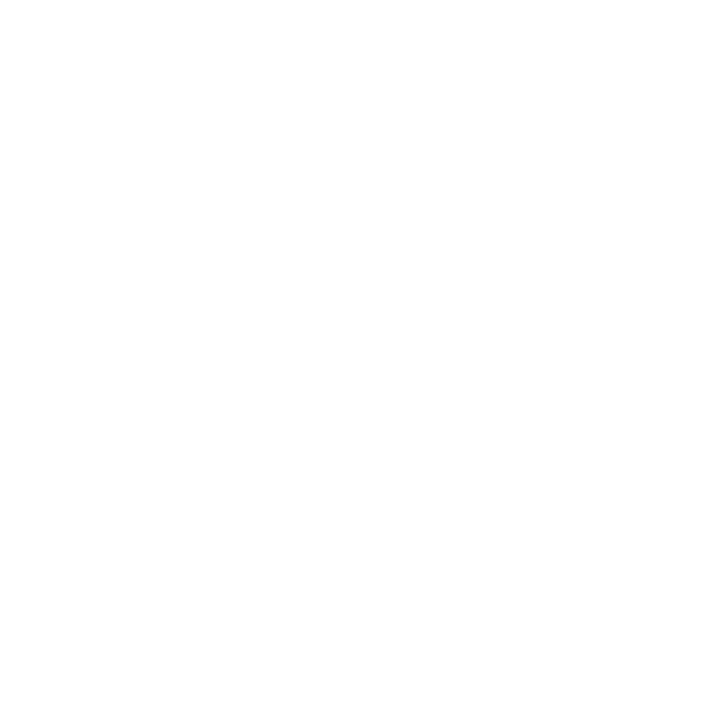
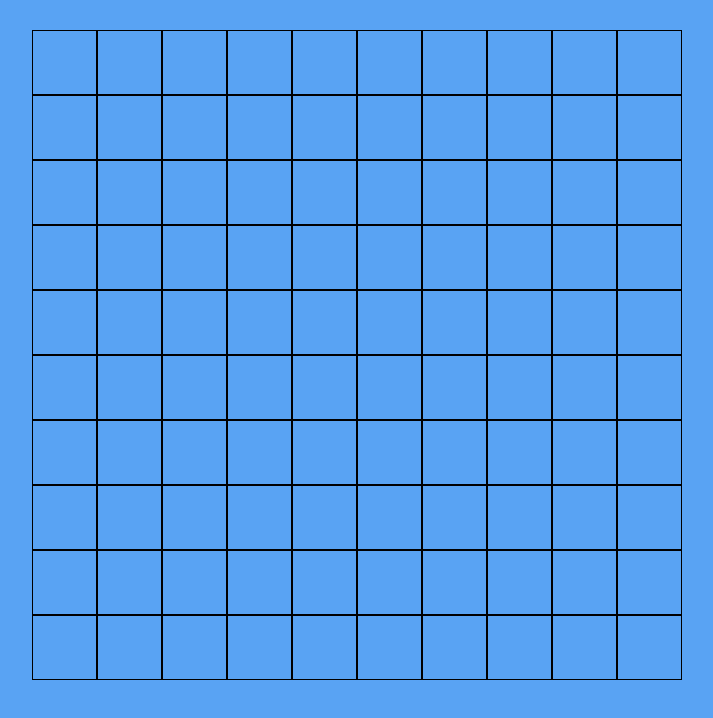
Before and after one commit to robertvlad/js-campo-minato-grid-boolean, a plain HTML site: page index.html in a window 1280 px wide. Shown: the whole page, without its empty margins (283-996 px from the left). Drawn offline with Linux system fonts and the light colour scheme.

Commit message:
Grid creata

```diff
--- a/css/style.css
+++ b/css/style.css
@@ -3,3 +3,22 @@
     margin: 0;
     box-sizing: border-box;
 }
+
+body {
+    background-color: rgb(89, 163, 243);
+    display: flex;
+    justify-content: center;
+    padding-top: 30px;
+}
+
+.container{
+    width: 650px;
+    display: flex;
+    flex-wrap: wrap;
+}
+
+.box {
+    width: 65px;
+    height: 65px;
+    border: 1px solid black;
+}
--- a/index.html
+++ b/index.html
@@ -9,6 +9,9 @@
     </head>
 
     <body>
+        <div class="container" id="container-boxes">
+
+        </div>
 
         <script type="text/javascript" src="./js/script.js"></script>
     </body>
--- a/js/script.js
+++ b/js/script.js
@@ -0,0 +1,10 @@
+let container = document.getElementById('container-boxes');
+
+for (let i = 0; i < 100; i++) {
+
+    let box = document.createElement('div');
+
+    box.classList.add('box');
+
+    container.appendChild(box);
+};
```
